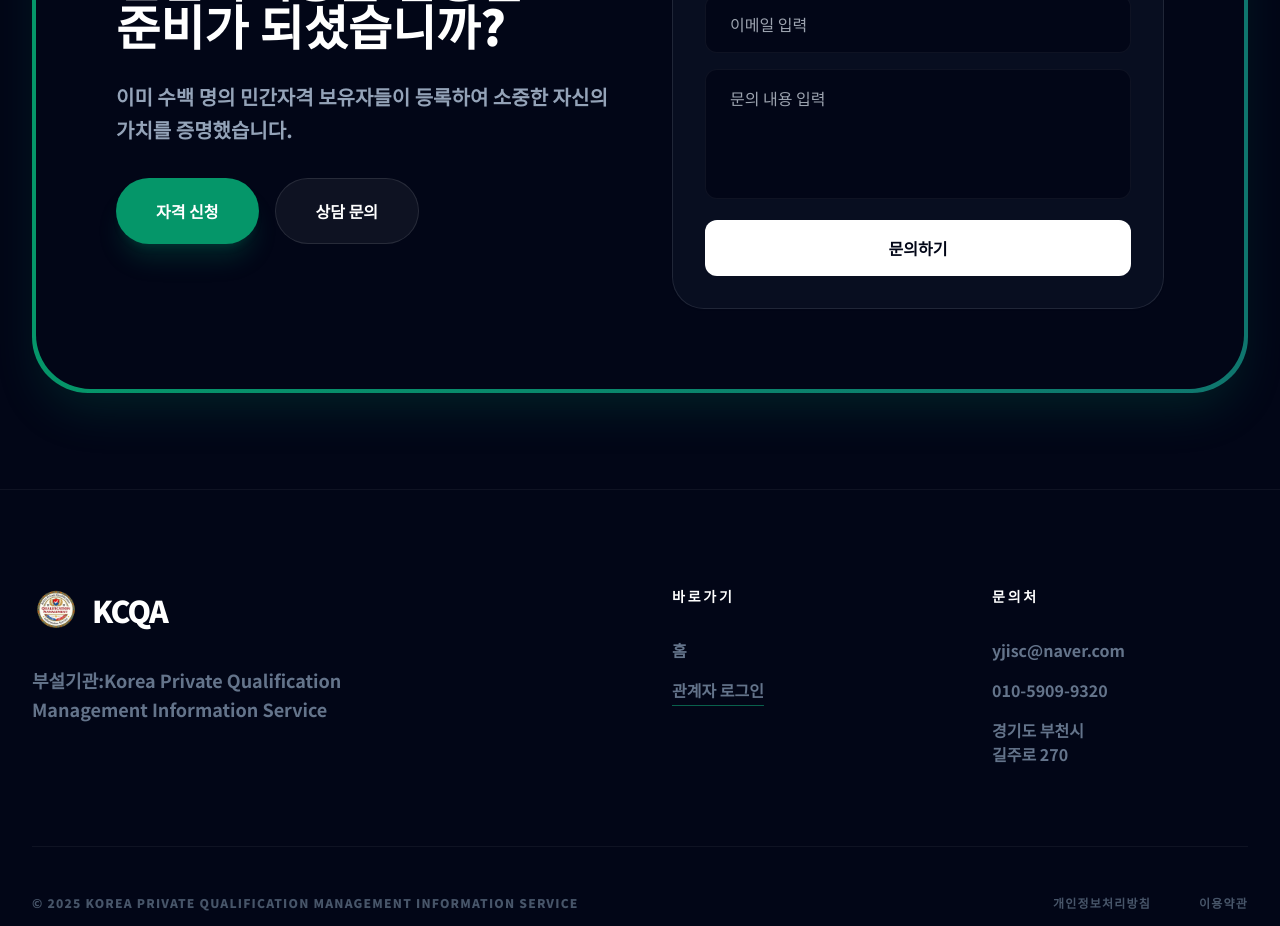
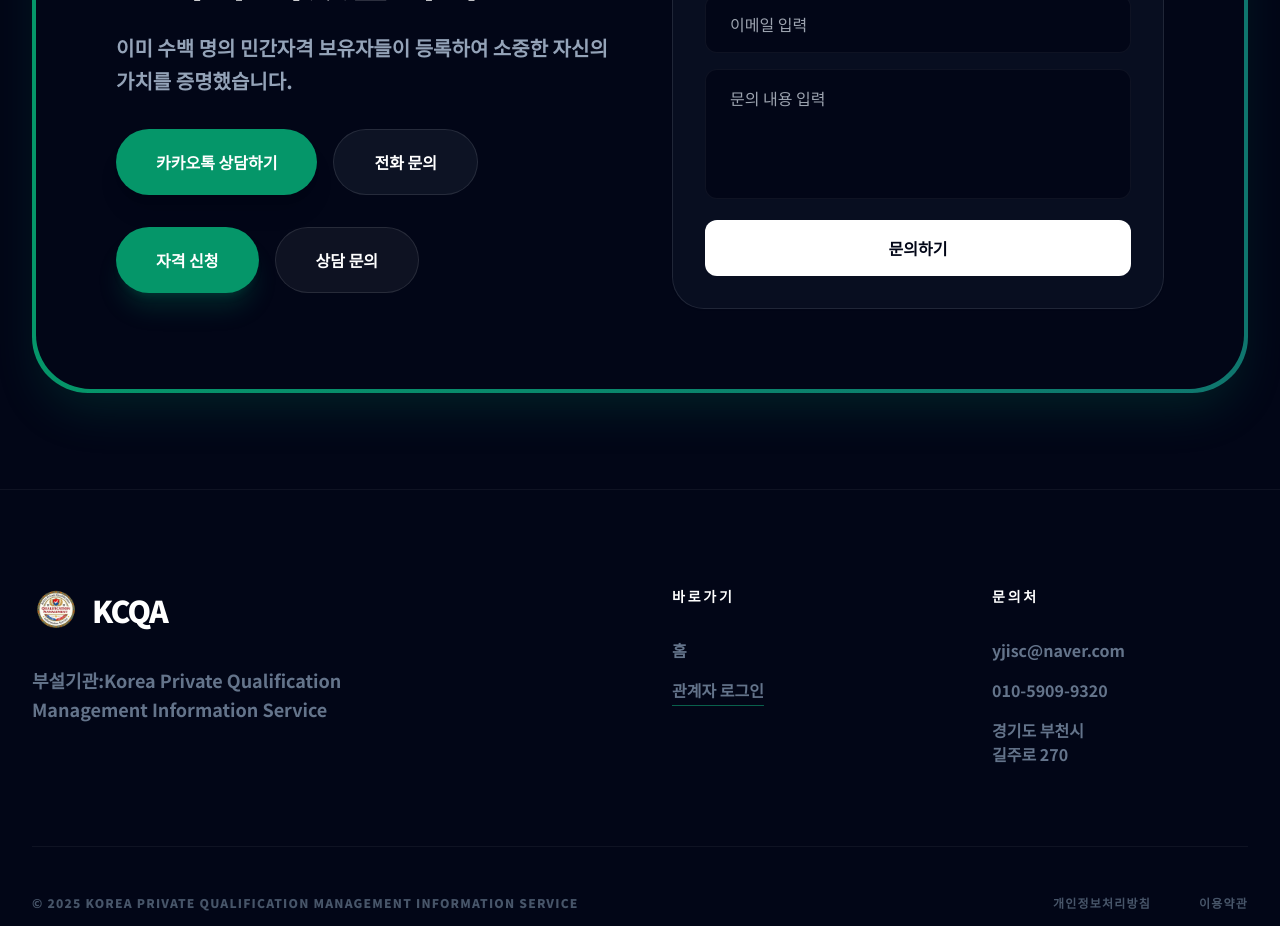
Before and after one commit to PeterKimCode/ICQA_GTCC_26, a React (Vite) app: page /#/ in a window 1280 px wide. Shown: the part 3480-4406 px from the top of the page. Built offline with nearby package versions, Linux system fonts and the light colour scheme; no server answers.

Commit message:
Update Landing.tsx

```diff
--- a/pages/Landing.tsx
+++ b/pages/Landing.tsx
@@ -373,6 +373,32 @@ export const Landing: React.FC = () => {
                             <p className={`text-xl leading-relaxed font-bold ${isDarkMode ? 'text-slate-400' : 'text-slate-500'}`}>
                                 이미 수백 명의 민간자격 보유자들이 등록하여 소중한 자신의 가치를 증명했습니다.
                             </p>
+
+
+<div className="flex flex-col sm:flex-row gap-4">
+  {/* 카카오톡 상담하기 버튼: 주석의 실제 주소를 적용했습니다 */}
+  <a
+    href="https://open.kakao.com/o/sksqjRmi"
+    target="_blank"
+    rel="noopener noreferrer"
+    className="px-10 py-5 bg-emerald-600 text-white rounded-full font-black hover:bg-emerald-500 transition-all shadow-xl flex items-center justify-center"
+  >
+    카카오톡 상담하기
+  </a>
+
+  {/* 전화 문의 버튼: 전화번호만 실제 번호로 바꾸시면 됩니다 */}
+  <a
+    href="tel:010-XXXX-XXXX"
+    className={`px-10 py-5 border rounded-full font-black text-center ${isDarkMode ? 'bg-slate-800/40 border-white/10 text-white hover:bg-slate-800' : 'bg-white border-slate-200 text-slate-900 hover:bg-slate-50'}`}
+  >
+    전화 문의
+  </a>
+</div>
+
+
+
+
+
                             <div className="flex flex-col sm:flex-row gap-4">
                                 <button className="px-10 py-5 bg-emerald-600 text-white rounded-full font-black hover:bg-emerald-500 transition-all shadow-xl shadow-emerald-600/20">자격 신청</button>
                                 <button className={`px-10 py-5 border rounded-full font-black transition-all ${isDarkMode ? 'bg-white/5 border-white/10 text-white hover:bg-white/10' : 'bg-slate-50 border-slate-200 text-slate-950 hover:bg-slate-100'
```
